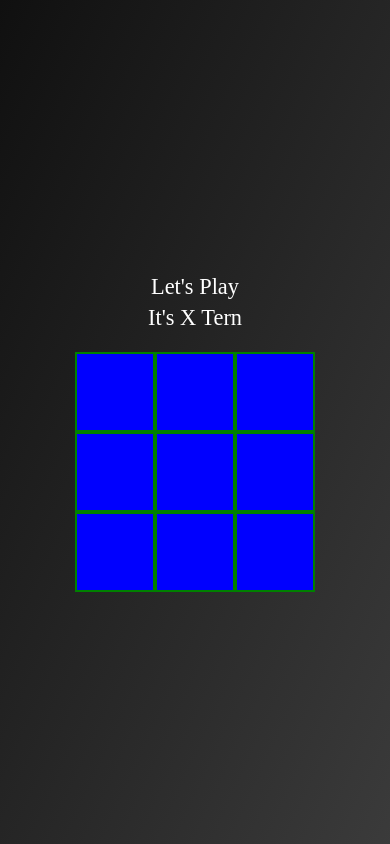
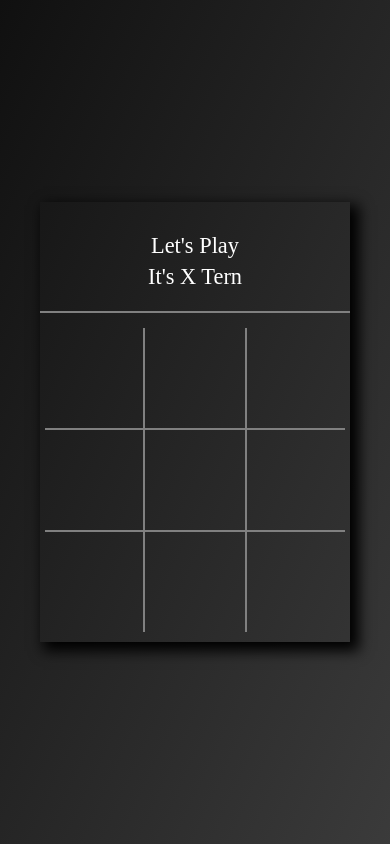
Before and after one commit to developer-adityaSingh/Tic-Tac-Toe, a plain HTML site: page index.html in a window 390 px wide. Drawn offline with Linux system fonts and the light colour scheme.

Commit message:
Refactor CSS styles for Tic Tac Toe game

```diff
--- a/Script/script.js
+++ b/Script/script.js
@@ -15,7 +15,7 @@ function winnerCheck() {
             window.location.reload()
         }
     }
-    else if (((document.getElementById("box1").innerHTML == "o") || (document.getElementById("box1").innerHTML == "x")) && ((document.getElementById("box2").innerHTML == "o") || (document.getElementById("box2").innerHTML == "x")) && ((document.getElementById("box3").innerHTML == "o") || (document.getElementById("box4").innerHTML == "x")) && ((document.getElementById("box5").innerHTML == "o") || (document.getElementById("box5").innerHTML == "x")) && ((document.getElementById("box6").innerHTML == "o") || (document.getElementById("box6").innerHTML == "x")) && ((document.getElementById("box7").innerHTML == "o") || (document.getElementById("box7").innerHTML == "x")) && ((document.getElementById("box8").innerHTML == "o") || (document.getElementById("box8").innerHTML == "x")) && ((document.getElementById("box9").innerHTML == "o") || (document.getElementById("box9").innerHTML == "x"))) {
+    else if (((document.getElementById("box1").innerHTML == "o") || (document.getElementById("box1").innerHTML == "x")) && ((document.getElementById("box2").innerHTML == "o") || (document.getElementById("box2").innerHTML == "x")) && ((document.getElementById("box3").innerHTML == "o") || (document.getElementById("box3").innerHTML == "x")) && ((document.getElementById("box4").innerHTML == "o") || (document.getElementById("box4").innerHTML == "x")) && ((document.getElementById("box5").innerHTML == "o") || (document.getElementById("box5").innerHTML == "x")) && ((document.getElementById("box6").innerHTML == "o") || (document.getElementById("box6").innerHTML == "x")) && ((document.getElementById("box7").innerHTML == "o") || (document.getElementById("box7").innerHTML == "x")) && ((document.getElementById("box8").innerHTML == "o") || (document.getElementById("box8").innerHTML == "x")) && ((document.getElementById("box9").innerHTML == "o") || (document.getElementById("box9").innerHTML == "x"))) {
         let conf = confirm(`Match Draw`)
         if (conf == true) {
             window.location.reload()
@@ -27,8 +27,6 @@ function winnerCheck() {
 
 document.querySelectorAll(".boxes").forEach((e) => {
     e.addEventListener("click", (event) => {
-        console.log(event.target)
-        console.log(event.target.innerText)
         idNode = event.target.id
 
         if (event.target.innerHTML == "x" || event.target.innerHTML == "o") {
@@ -38,23 +36,25 @@ document.querySelectorAll(".boxes").forEach((e) => {
 
         else {
             if (check == 0) {
+                event.target.classList.add("scaleUp")
                 event.target.innerHTML = "x"
                 document.querySelector(".msgBox").innerHTML = "<p>It's O Tern</p>"
                 check = 1
                 lastIdNode = event.target.id
                 setTimeout(() => {
                     winnerCheck()
-                }, 30)
+                }, 210)
             }
 
             else if (check == 1) {
+                event.target.classList.add("scaleUp")
                 event.target.innerHTML = "o"
                 document.querySelector(".msgBox").innerHTML = "<p>It's X Tern</p>"
                 check = 0
                 lastIdNode = event.target.id
                 setTimeout(() => {
                     winnerCheck()
-                }, 30)
+                }, 210)
             }
         }
     })
--- a/Style/style.css
+++ b/Style/style.css
@@ -1,64 +1,131 @@
-*{
+* {
   margin: 0;
   padding: 0;
   box-sizing: border-box;
 }
 
-body{
+body {
   width: 100vw;
   height: 100vh;
   display: flex;
   justify-content: center;
   align-items: center;
-    background: linear-gradient(to bottom right, rgb(16, 16, 16), rgba(20, 20, 20, 0.836))
+  background: linear-gradient(
+    to bottom right,
+    rgb(16, 16, 16),
+    rgba(20, 20, 20, 0.836)
+  );
 }
 
-.container{
+/* utility class */
+
+.borderRightBox{
+    width: 2px;
+    height: 150px;
+    background-color: gray;
+}
+
+.borderTopBox{
+    width: 150px;
+    height: 2px;
+    background-color: gray;
+}
+
+.container {
   width: 480px;
   height: 580px;
   display: flex;
   justify-content: center;
   align-items: center;
-    flex-wrap: wrap;
+  flex-direction: column;
+  gap: 15px;
+  box-shadow: 6px 6px 13px 3px black;
 }
 
-.msgBox{
+.msgBox {
   width: 100%;
   height: 100px;
   display: flex;
+  border-bottom: 2px solid gray;
   flex-direction: column;
   justify-content: center;
   align-items: center;
   gap: 5px;
 }
 
-.msgBox p{
+.ticTakCard {
+  width: 454px;
+  height: 454px;
+  display: flex;
+  flex-wrap: wrap;
+  justify-content: center;
+  align-items: center;
+}
+
+.msgBox p {
   font-size: 1.4rem;
   color: white;
 }
 
-.boxes{
-    width: 160px;
-    height: 160px;
-    border: 2px solid green;
-    background: blue;
+.boxes {
+  width: 150px;
+  height: 150px;
   display: flex;
   justify-content: center;
   align-items: center;
   font-size: 120px;
+  color: white;
 }
 
-@media (max-width: 500px) {
-    .container{
-        width: 240px;
-        height: 340px;
+.scaleUp {
+  animation: scaleUp 0.2s ease-in-out;
 }
 
-    .boxes{
-        width: 80px;
-        height: 80px;
-        font-size: 50px;
+@keyframes scaleUp {
+  0% {
+    opacity: 0;
+    font-size: 0px;
+  }
+  100% {
+    opacity: 1;
+    font-size: 120px;
+  }
+}
+@media (max-width: 500px) {
+  .container {
+    width: 310px;
+    height: 440px;
   }
 
+  .ticTakCard{
+    width: 304px;
+    height: 304px;
+  }
 
+  .boxes {
+    width: 100px;
+    height: 100px;
+    font-size: 70px;
   }
+  .borderRightBox{
+    width: 2px;
+    height: 100px;
+    background-color: gray;
+}
+
+.borderTopBox{
+    width: 100px;
+    height: 2px;
+    background-color: gray;
+}
+@keyframes scaleUp {
+    0% {
+      opacity: 0;
+      font-size: 0px;
+    }
+    100% {
+      opacity: 1;
+      font-size: 70px;
+    }
+  }
+}
--- a/index.html
+++ b/index.html
@@ -1,10 +1,10 @@
 <!DOCTYPE html>
 <html lang="en">
   <head>
-    <meta charset="UTF-8">
-    <meta name="viewport" content="width=device-width, initial-scale=1.0">
+    <meta charset="UTF-8" />
+    <meta name="viewport" content="width=device-width, initial-scale=1.0" />
     <title>Document</title>
-    <link rel="stylesheet" href="./Style/style.css">
+    <link rel="stylesheet" href="./Style/style.css" />
   </head>
   <body>
     <div class="container">
@@ -12,15 +12,29 @@
         <p>Let's Play</p>
         <p>It's X Tern</p>
       </div>
+      <div class="ticTakCard">
         <div id="box1" class="boxes"></div>
+        <div class="borderRightBox"></div>
         <div id="box2" class="boxes"></div>
+        <div class="borderRightBox"></div>
         <div id="box3" class="boxes"></div>
+        <div class="borderTopBox"></div>
+        <div class="borderTopBox"></div>
+        <div class="borderTopBox"></div>
         <div id="box4" class="boxes"></div>
+        <div class="borderRightBox"></div>
         <div id="box5" class="boxes"></div>
+        <div class="borderRightBox"></div>
         <div id="box6" class="boxes"></div>
+        <div class="borderTopBox"></div>
+        <div class="borderTopBox"></div>
+        <div class="borderTopBox"></div>
         <div id="box7" class="boxes"></div>
+        <div class="borderRightBox"></div>
         <div id="box8" class="boxes"></div>
+        <div class="borderRightBox"></div>
         <div id="box9" class="boxes"></div>
+      </div>
     </div>
     <script src="./Script/script.js"></script>
   </body>
```
Lines whose indentation alone changed are shown as unchanged.
